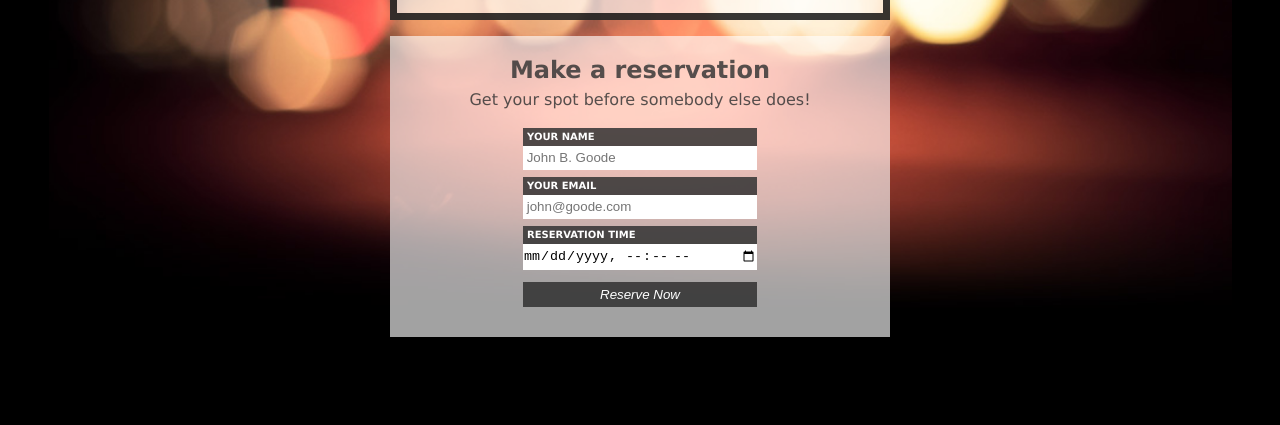
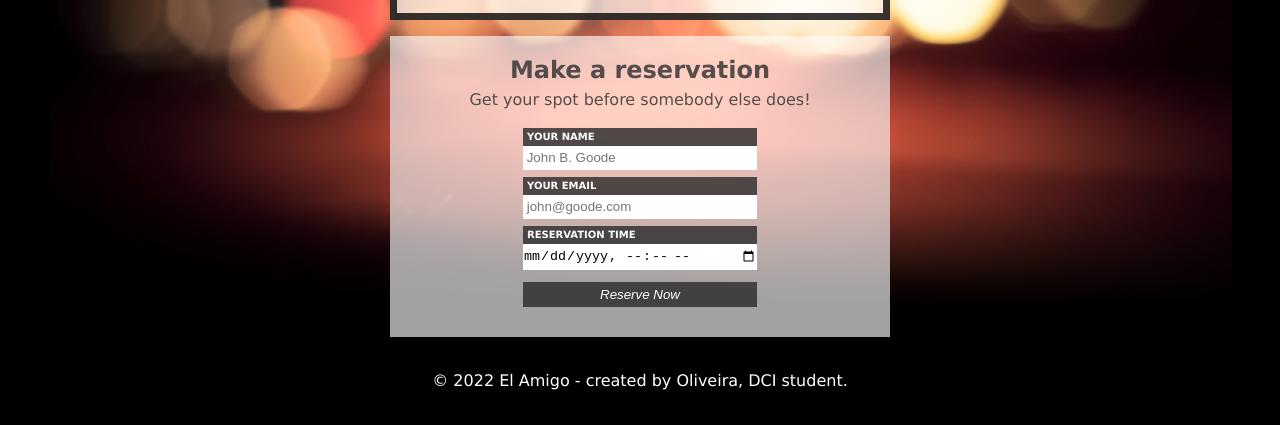
Before and after one commit to FbW-22-E04/uib-data-stylingforms-OliveiraDCI, a plain HTML site: page index.html in a window 1280 px wide. Shown: the part 452-877 px from the top of the page. Before the commit the page ends 813 px from the top, so only its background shows below. Drawn offline with Linux system fonts and the light colour scheme.

Commit message:
Footer styles included.

```diff
--- a/style.css
+++ b/style.css
@@ -100,3 +100,12 @@ button {
 .description-box {
   margin-bottom: 1em;
 }
+
+/* Footer */
+
+.footer-box {
+  width: fit-content;
+  margin: 0 auto;
+  color: #fff;
+  padding: 2em 0;
+}
```
